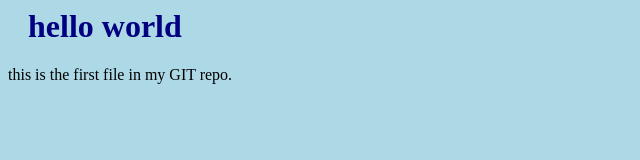
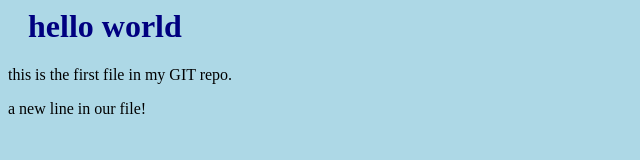
Before and after one commit to ahmad-mehrabi/hello-world, a plain HTML site: page index.html in a window 1280 px wide. Shown: the whole page, without its empty margins (0-640 px from the left). Drawn offline with Linux system fonts and the light colour scheme.

Commit message:
update index.html with a new line

```diff
--- a/index.html
+++ b/index.html
@@ -9,5 +9,6 @@
 <body>
     <h1>hello world</h1>
     <p>this is the first file in my GIT repo.</p>
+    <p>a new line in our file!</p>
 </body>
 </html>
```
